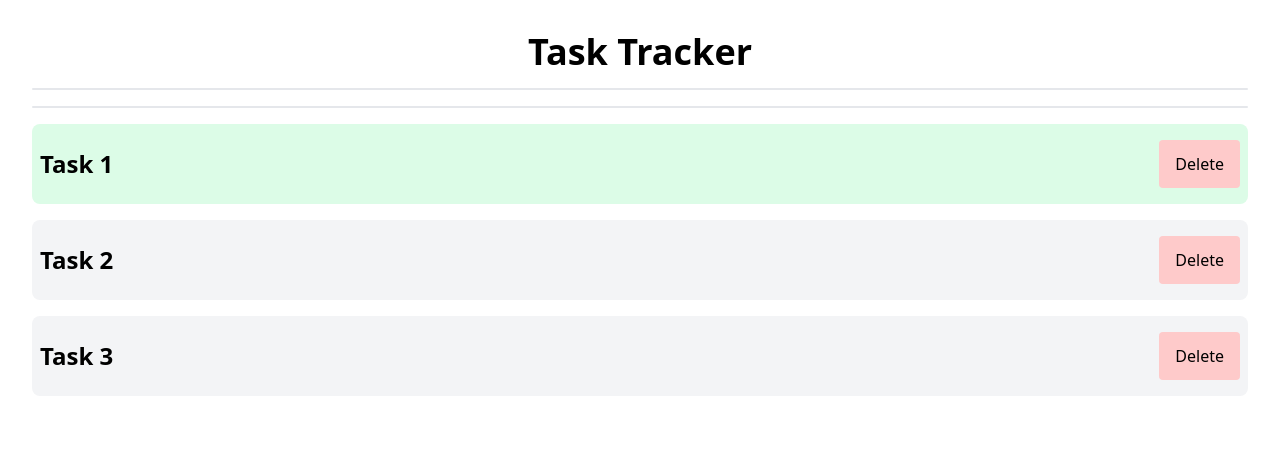
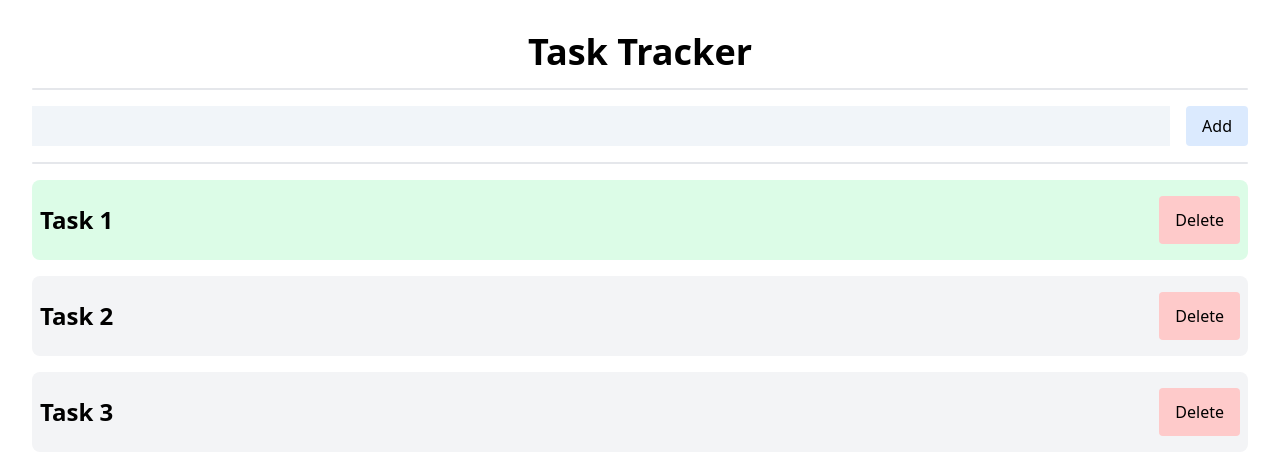
Before and after one commit to pixelzee3/vue-task-tracker, a Vue app: page / in a window 1280 px wide. Shown: the top 474 px of the page. Built offline with nearby package versions, Linux system fonts and the light colour scheme.

Commit message:
Define styles for addtask component.

```diff
--- a/src/AddTask.vue
+++ b/src/AddTask.vue
@@ -1,4 +1,13 @@
-<script setup></script>
+<script setup>
+  import { ref } from 'vue';
+
+  const taskName = ref('');
+</script>
 <template>
-  <div></div>
+  <div class="mx-8">
+    <form class="flex justify-between space-x-4">
+      <input class="bg-slate-100 p-2 w-full grow" type="text" :v-model="taskName">
+      <button class="bg-blue-100 px-4 rounded ">Add</button>
+    </form>
+  </div>
 </template>
```
